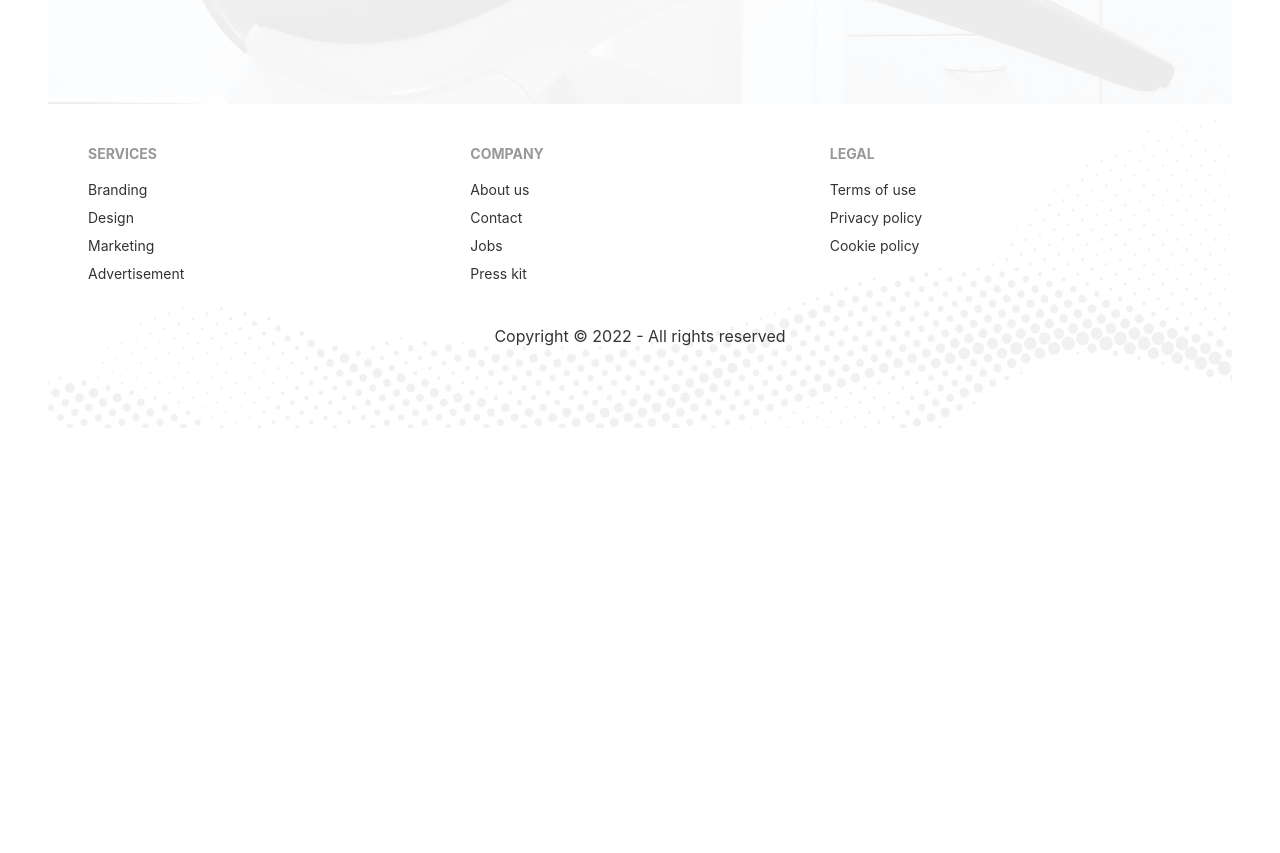
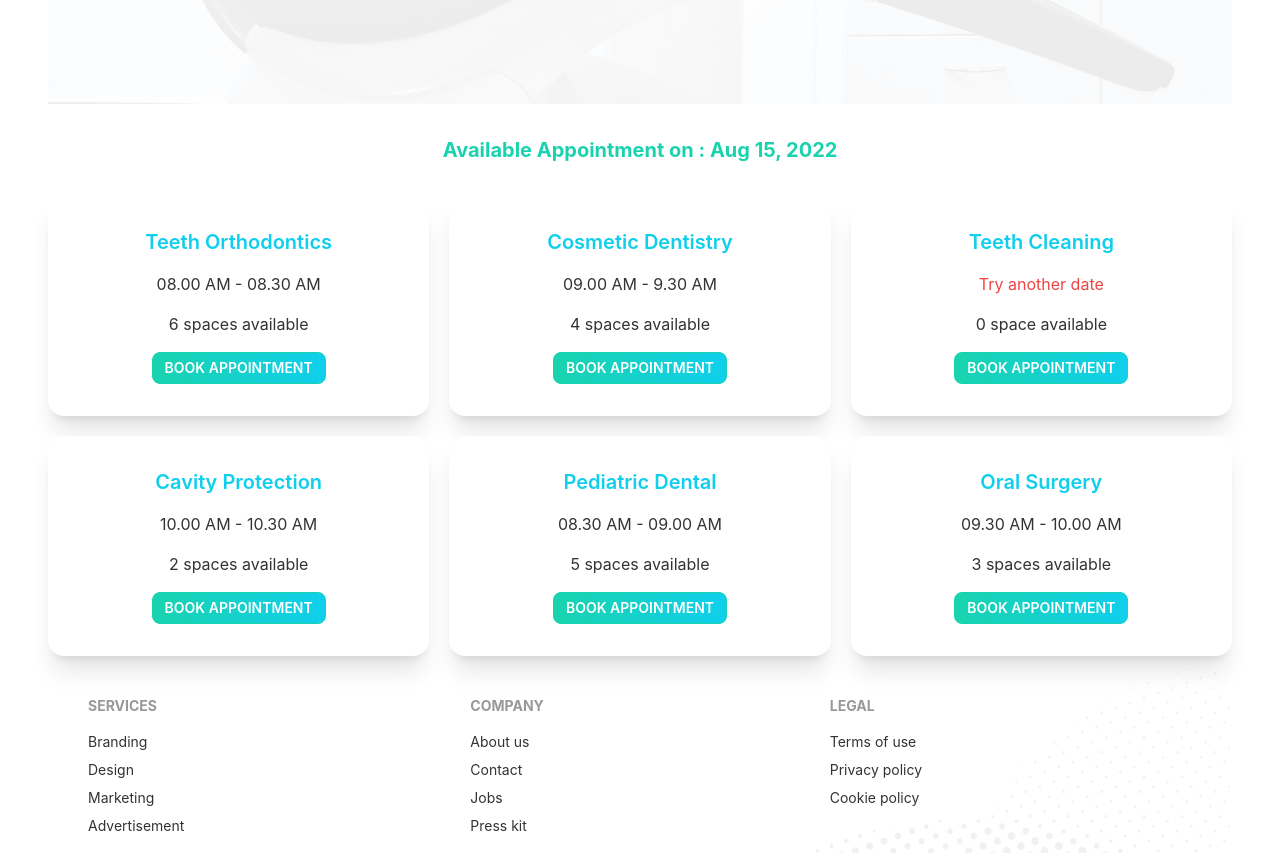
Before and after one commit to FIShahid/doctors-portal-client, a React (Create React App) app: page /appointment in a window 1280 px wide. Shown: the part 760-1613 px from the top of the page. Before the commit the page ends 1188 px from the top, so only its background shows below. Built offline with nearby package versions, Linux system fonts and the light colour scheme.

Commit message:
Service Card

```diff
--- /dev/null
+++ b/public/services.json
@@ -0,0 +1,57 @@
+[
+    {
+      "_id": 1,
+      "name": "Teeth Orthodontics",
+      "slots": [
+        "08.00 AM - 08.30 AM",
+        "08.30 AM - 09.00 AM",
+        "09.00 AM - 9.30 AM",
+        "09.30 AM - 10.00 AM",
+        "10.00 AM - 10.30 AM",
+        "10.30 AM - 11.00 AM"
+      ]
+    },
+    {
+      "_id": 2,
+      "name": "Cosmetic Dentistry",
+      "slots": [
+        "09.00 AM - 9.30 AM",
+        "09.30 AM - 10.00 AM",
+        "10.00 AM - 10.30 AM",
+        "10.30 AM - 11.00 AM"
+      ]
+    },
+    {
+      "_id": 3,
+      "name": "Teeth Cleaning",
+      "slots": []
+    },
+    {
+      "_id": 4,
+      "name": "Cavity Protection",
+      "slots": [
+        "10.00 AM - 10.30 AM",
+        "10.30 AM - 11.00 AM"
+      ]
+    },
+    {
+      "_id": 5,
+      "name": "Pediatric Dental",
+      "slots": [
+        "08.30 AM - 09.00 AM",
+        "09.00 AM - 9.30 AM",
+        "09.30 AM - 10.00 AM",
+        "10.00 AM - 10.30 AM",
+        "10.30 AM - 11.00 AM"
+      ]
+    },
+    {
+      "_id": 6,
+      "name": "Oral Surgery",
+      "slots": [
+        "09.30 AM - 10.00 AM",
+        "10.00 AM - 10.30 AM",
+        "10.30 AM - 11.00 AM"
+      ]
+    }
+  ]
--- a/src/Pages/Appointment/Appointment.js
+++ b/src/Pages/Appointment/Appointment.js
@@ -1,11 +1,15 @@
 import React from 'react'
+import { useState } from 'react'
 import Footer from '../Shared/Footer'
 import AppointmentBanner from './AppointmentBanner'
+import AvailableAppointments from './AvailableAppointments'
 
 const Appointment = () => {
+    const [date , setDate] = useState(new Date());
     return (
         <div>
-            <AppointmentBanner></AppointmentBanner>
+            <AppointmentBanner date={date} setDate={setDate}></AppointmentBanner>
+            <AvailableAppointments date={date} setDate={setDate}></AvailableAppointments>
             <Footer></Footer>
         </div>
     )
--- /dev/null
+++ b/src/Pages/Appointment/AvailableAppointments.js
@@ -0,0 +1,32 @@
+import { format } from 'date-fns';
+import React from 'react';
+import { useEffect } from 'react';
+import { useState } from 'react';
+import Service from './Service';
+
+const AvailableAppointments = ({ date }) => {
+    const [services, setServices] = useState([]);
+    useEffect(() => {
+        fetch('services.json')
+            .then(res => res.json())
+            .then(data => setServices(data))
+    }, [])
+    return (
+        <div>
+            <h4 className='text-xl font-bold text-center text-secondary my-8'>Available Appointment on : {format(date, 'PP')}</h4>
+            <div className='grid grid-cols-1  md:grid-cols-2 lg:grid-cols-3 gap-5'>
+                {
+                    services.map((service) =><Service
+                    key={service._id}
+                    service={service}
+
+                    >
+
+                    </Service>)
+                }
+            </div>
+        </div>
+    );
+};
+
+export default AvailableAppointments;
--- /dev/null
+++ b/src/Pages/Appointment/Service.js
@@ -0,0 +1,25 @@
+import React from 'react';
+
+const Service = ({ service }) => {
+    const { name, slots } = service
+    return (
+        <div>
+            <div class="card lg:max-w-lg bg-base-100 shadow-xl">
+                <div class="card-body">
+                    <h2 class="card-title text-primary mx-auto">{name}</h2>
+                    <p className='text-center my-2'>{
+                        slots.length > 0
+                            ? <span>{slots[0]}</span>
+                            : <span className='text-red-500'>Try another date</span>
+                    }</p>
+                    <p className='text-center mb-2'>{slots.length} {slots.length > 1 ? 'spaces' : 'space'} available</p>
+                    <div class="card-actions justify-center">
+                        <button class="btn btn-sm btn-secondary text-white uppercase bg-gradient-to-r from-secondary to-primary">Book Appointment</button>
+                    </div>
+                </div>
+            </div>
+        </div>
+    );
+};
+
+export default Service;
```
